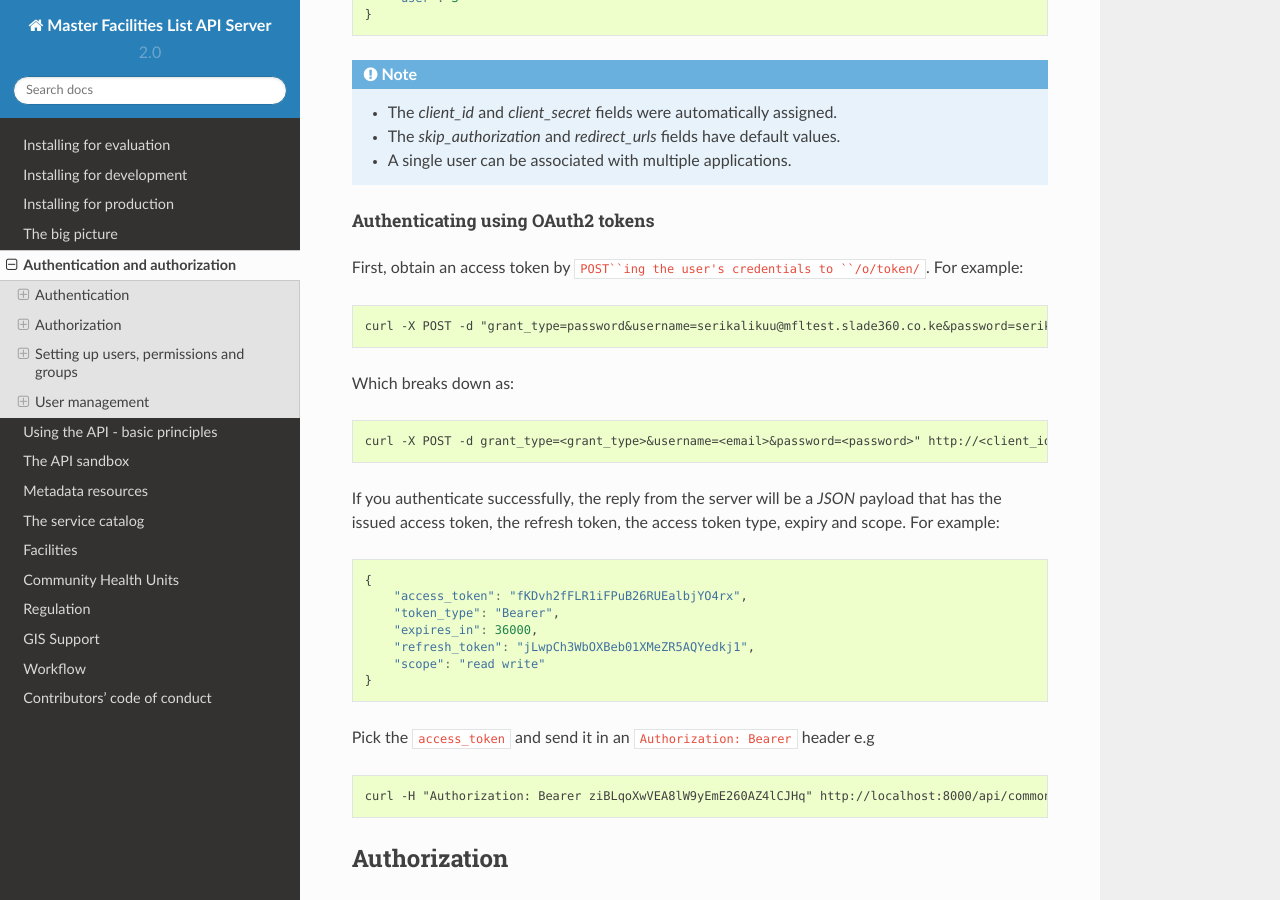
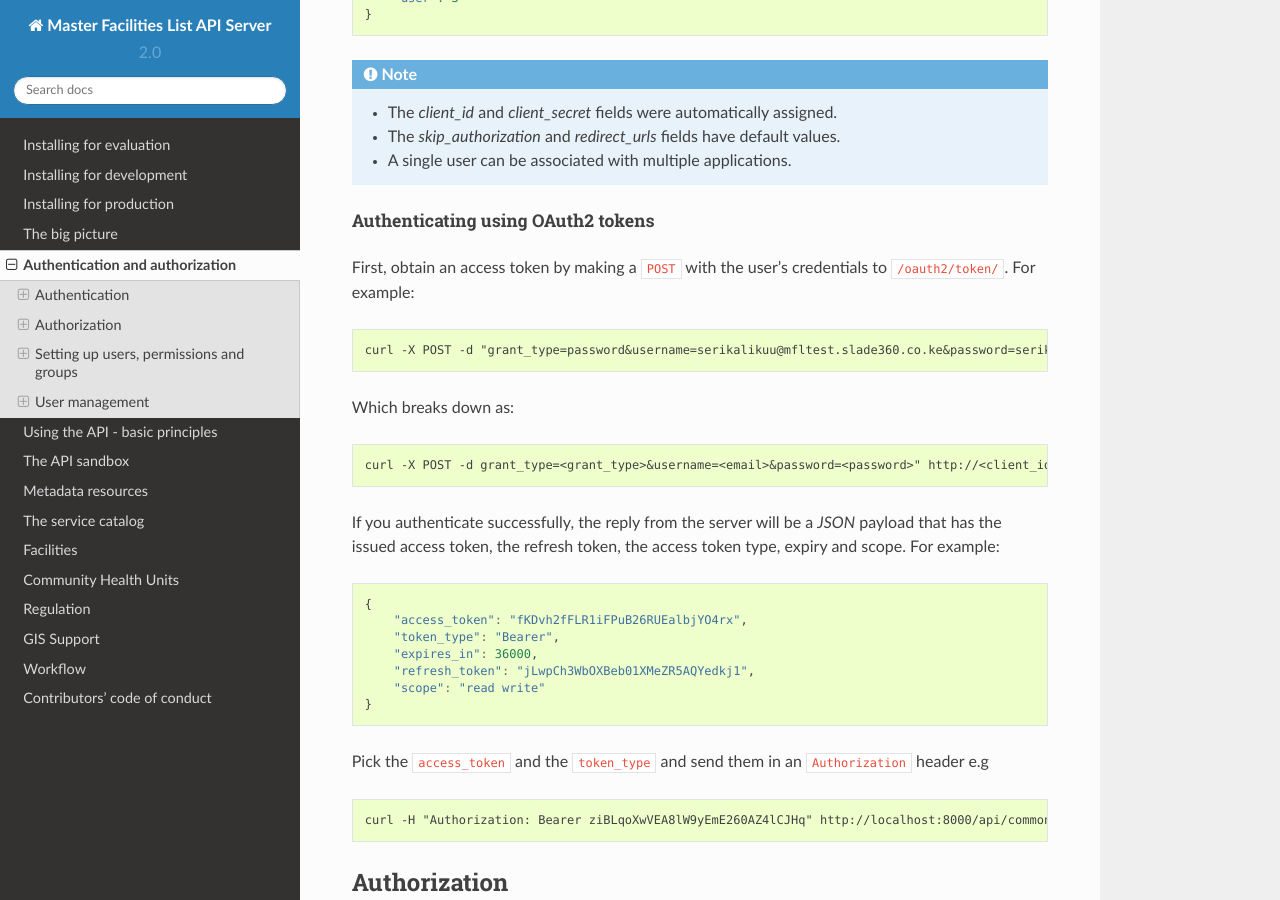
Before and after one commit to MasterFacilityList/mfl_api, a Sphinx documentation site: the page built from docs/05_authentication.rst, in a window 1280 px wide and 900 px high, scrolled down 3360 px. Built offline with Sphinx 7.4.7 and the Read the Docs theme 2.0.0, drawn with Linux system fonts in a browser that asks for light colours.

Commit message:
Remove token authentication endpoint
Update documentation to reflect oauth2 url path change

```diff
--- a/docs/05_authentication.rst
+++ b/docs/05_authentication.rst
@@ -186,18 +186,18 @@ this representation:
 
 Authenticating using OAuth2 tokens
 *************************************
-First,  obtain an access token by ``POST``ing the user's credentials to
-``/o/token/``. For example:
+First,  obtain an access token by making a ``POST`` with the user's credentials to
+``/oauth2/token/``. For example:
 
 .. code-block:: text
 
-    curl -X POST -d "grant_type=password&username=serikalikuu@mfltest.slade360.co.ke&password=serikalikuu" http://sfzgvKKVpLxyHn3EbZrepehJnLn1r0OOFnuqBNy7:7SMXKum5CJVWABxIitwszES3Kls5RTBzYzJDI5jdvgPcw0vSjP5pnlYHfANSkPyn8pzSfyi5ETesPGXbbiKih0D3YRjE49IlsMShJy0p6pxLOLp72UKsNKxnj08H0fXP@localhost:8000/o/token/
+    curl -X POST -d "grant_type=password&username=serikalikuu@mfltest.slade360.co.ke&password=serikalikuu" http://sfzgvKKVpLxyHn3EbZrepehJnLn1r0OOFnuqBNy7:7SMXKum5CJVWABxIitwszES3Kls5RTBzYzJDI5jdvgPcw0vSjP5pnlYHfANSkPyn8pzSfyi5ETesPGXbbiKih0D3YRjE49IlsMShJy0p6pxLOLp72UKsNKxnj08H0fXP@localhost:8000/oauth2/token/
 
 Which breaks down as:
 
 .. code-block:: text
 
-    curl -X POST -d grant_type=<grant_type>&username=<email>&password=<password>" http://<client_id>:<client_secret>@<host>:<por>/o/token/
+    curl -X POST -d grant_type=<grant_type>&username=<email>&password=<password>" http://<client_id>:<client_secret>@<host>:<por>/oauth2/token/
 
 If you authenticate successfully, the reply from the server will be a `JSON`
 payload that has the issued access token, the refresh token, the access token
@@ -213,7 +213,7 @@ type, expiry and scope. For example:
         "scope": "read write"
     }
 
-Pick the ``access_token`` and send it in an ``Authorization: Bearer`` header
+Pick the ``access_token`` and the ``token_type`` and send them in an ``Authorization`` header
 e.g
 
 .. code-block:: text
```
Also changed, not shown: 1 other file.
